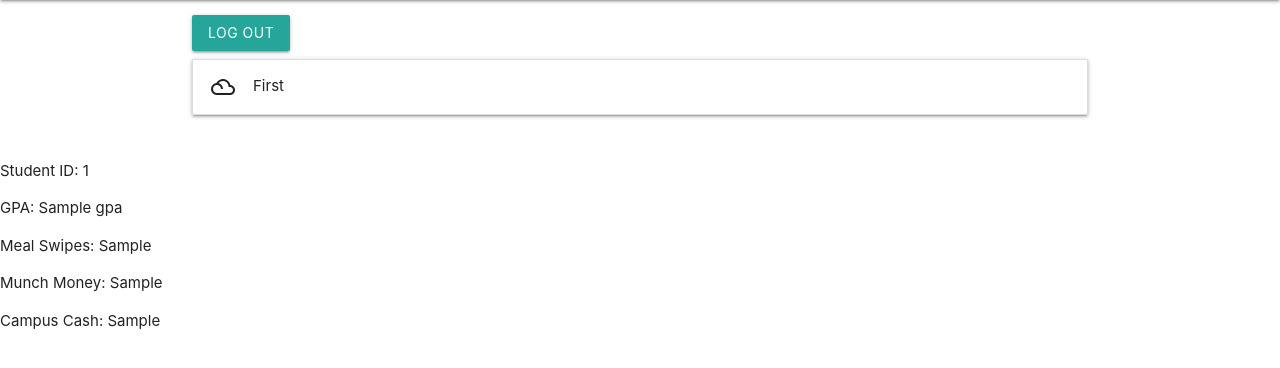
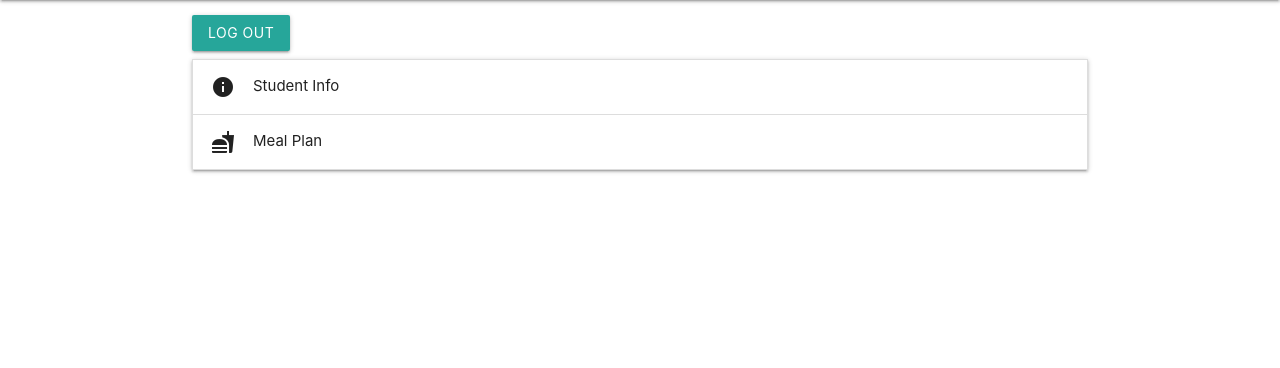
Before and after one commit to TiffanyVPhan/MyCUEverything, a Flask app: template front-end/templates/dash.html in a window 1280 px wide. Shown: the part 64-432 px from the top of the page. Run offline with Flask 2, Linux system fonts and the light colour scheme; the template is opened without the code that fills it: most values are stand-ins (such as "Sample title", 1, 10 or a date in 2020).

Commit message:
Updated user interface on dashboard.

```diff
--- a/front-end/app.py
+++ b/front-end/app.py
@@ -28,12 +28,17 @@ def login():
 
 @app.route('/logout')
 def logout():
-    everythings.pop(request.cookies['session'])
+    if request.cookies.get('session', None):
+        everythings.pop(request.cookies['session'])
+
     return redirect('/')
 
 
 @app.route('/dash')
 def dash():
+    if not everythings.get(request.cookies.get('session', None), None):
+        return redirect('/')
+
     return render_template('dash.html', everything=everythings[request.cookies['session']])
 
 
--- a/front-end/templates/dash.html
+++ b/front-end/templates/dash.html
@@ -5,21 +5,23 @@
         <a href="{{ url_for('logout') }}" class="btn">Log Out</a>
 
         <ul class="collapsible">
-        <li>
-            <div class="collapsible-header"><i class="material-icons">filter_drama</i>First</div>
-            <div class="collapsible-body"><span>Lorem ipsum dolor sit amet.</span></div>
-        </li>
-    </ul>
+            <li>
+                <div class="collapsible-header"><i class="material-icons">info</i>Student Info</div>
+                <div class="collapsible-body">
+                    <p>Student ID: {{ everything.student_id }}</p>
+                    <p>GPA: {{ everything.gpa }}</p>
+                </div>
+            </li>
+            <li>
+                <div class="collapsible-header"><i class="material-icons">fastfood</i>Meal Plan</div>
+                <div class="collapsible-body">
+                    <p>Meal Swipes: {{ everything.meal_swipes }}</p>
+                    <p>Munch Money: {{ everything.munch_money }}</p>
+                    <p>Campus Cash: {{ everything.campus_cash }}</p>
+                </div>
+            </li>
+        </ul>
     </div>
-
-    <p>Student ID: {{ everything.student_id }}</p>
-    <p>GPA: {{ everything.gpa }}</p>
-    <p>Meal Swipes: {{ everything.meal_swipes }}</p>
-    <p>Munch Money: {{ everything.munch_money }}</p>
-    <p>Campus Cash: {{ everything.campus_cash }}</p>
-
-
-
 {% endblock %}
 
 {% block js %}
```
